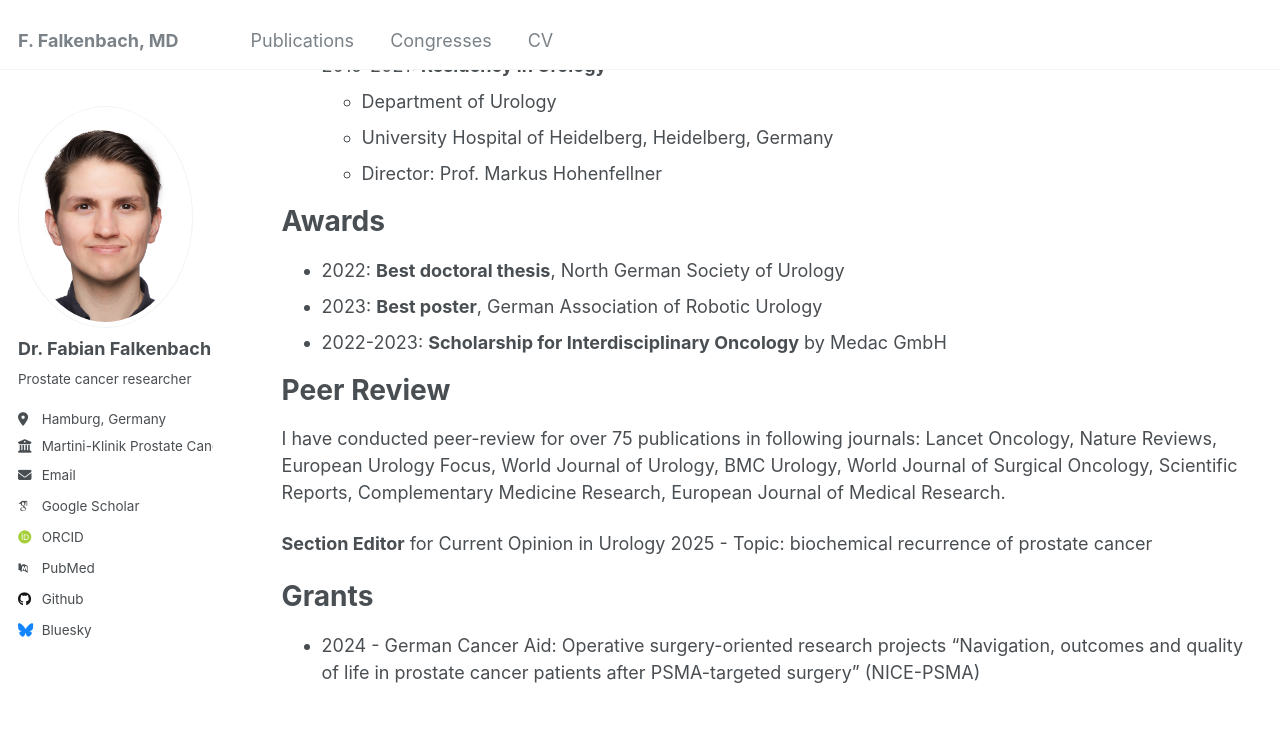
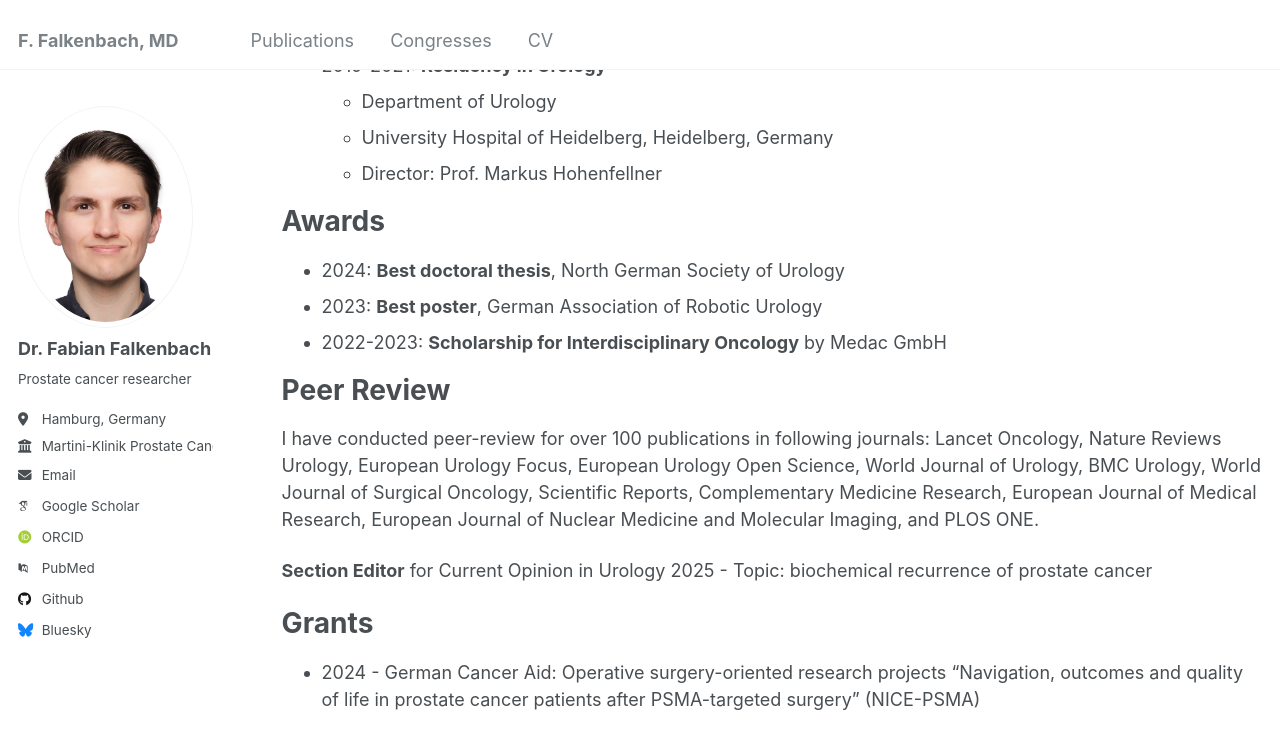
Before and after one commit to ffmed/ffmed.github.io, a Jekyll site: the page built from _pages/cv.md, in a window 1280 px wide and 900 px high, scrolled down 893 px. Shown: the top 749 px of the window. Built offline with Jekyll 4.4.1, drawn with Linux system fonts in a browser that asks for light colours; some web fonts are replaced.

Commit message:
Update cv.md

```diff
--- a/_pages/cv.md
+++ b/_pages/cv.md
@@ -45,14 +45,14 @@ Work experience
 
 Awards
 ======
-* 2022: **Best doctoral thesis**, North German Society of Urology
+* 2024: **Best doctoral thesis**, North German Society of Urology
 * 2023:	**Best poster**, German Association of Robotic Urology
 * 2022-2023: **Scholarship for Interdisciplinary Oncology** by Medac GmbH
 
 
 Peer Review
 ======
-I have conducted peer-review for over 75 publications in following journals: Lancet Oncology, Nature Reviews, European Urology Focus, World Journal of Urology, BMC Urology, World Journal of Surgical Oncology, Scientific Reports, Complementary Medicine Research, European Journal of Medical Research.
+I have conducted peer-review for over 100 publications in following journals: Lancet Oncology, Nature Reviews Urology, European Urology Focus, European Urology Open Science, World Journal of Urology, BMC Urology, World Journal of Surgical Oncology, Scientific Reports, Complementary Medicine Research, European Journal of Medical Research, European Journal of Nuclear Medicine and Molecular Imaging, and PLOS ONE.
 
 **Section Editor** for Current Opinion in Urology 2025 - Topic: biochemical recurrence of prostate cancer
 
```
